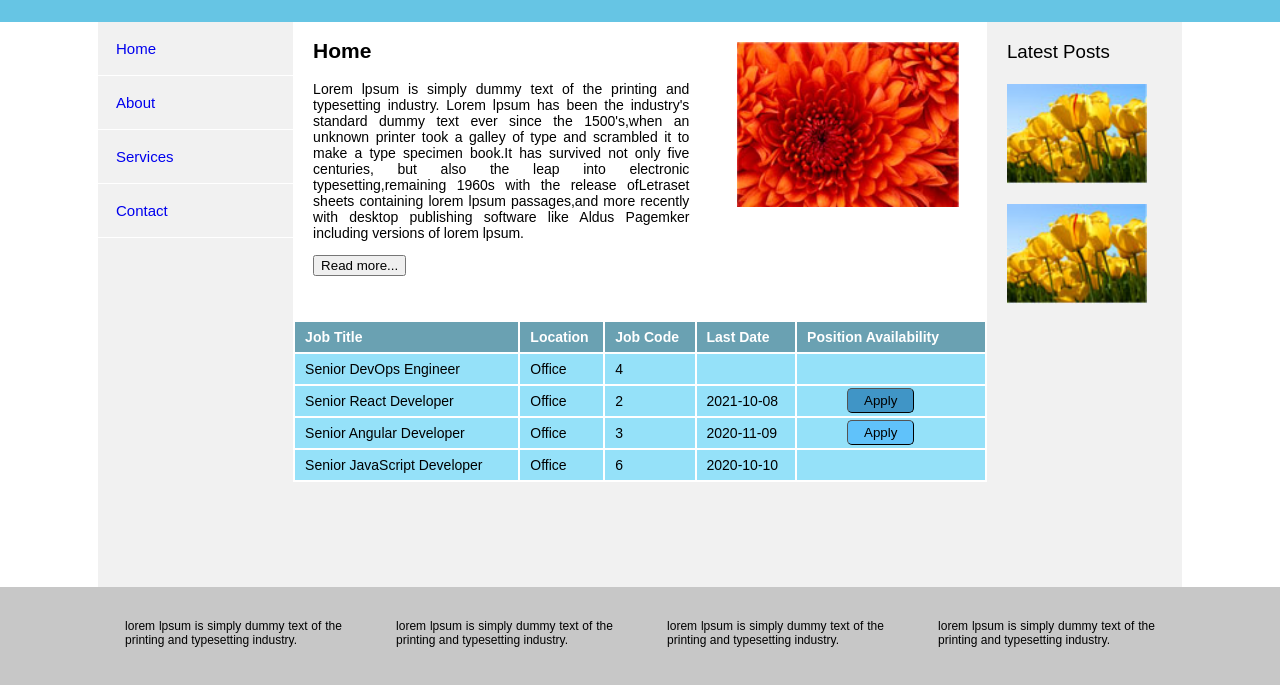
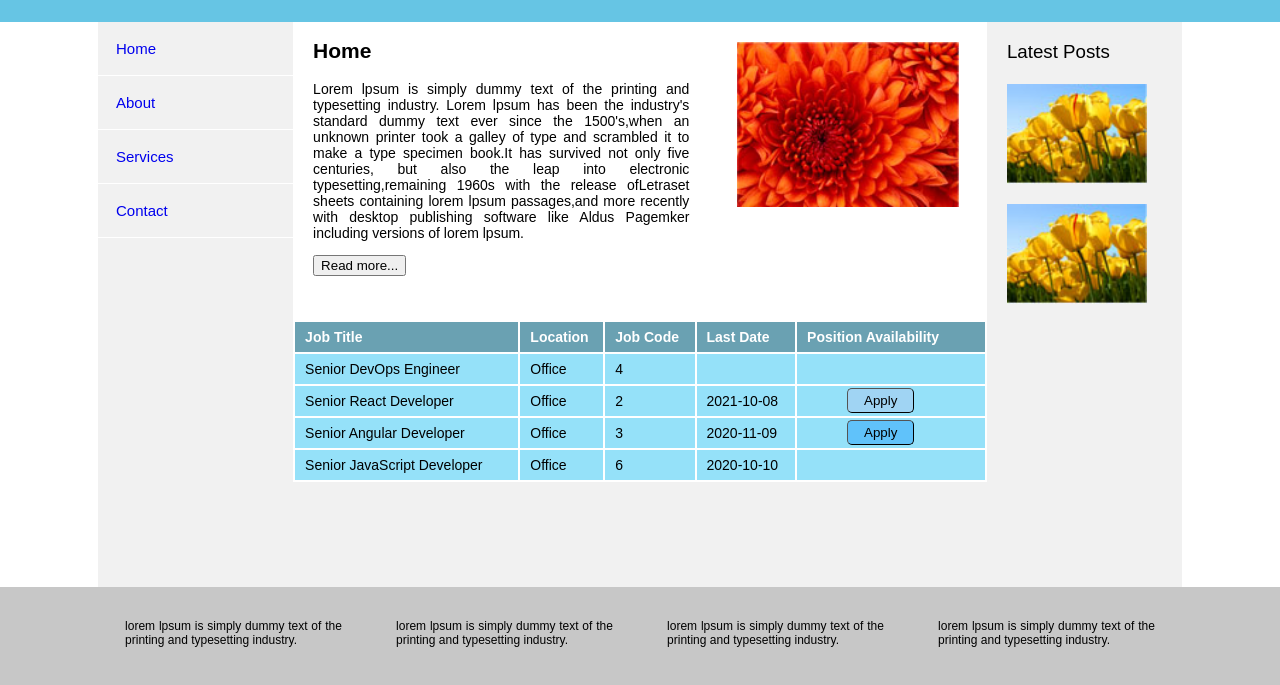
Before and after one commit to ssidharth001/JSWebsite, a plain HTML site: page home.html in a window 1280 px wide. In both pictures the pointer is over the button 880 px from the left and 513 px from the top of the page. Shown: the part 113-798 px from the top of the page. Drawn offline with Linux system fonts and the light colour scheme.

Commit message:
Improving UI

```diff
--- a/css/style.css
+++ b/css/style.css
@@ -176,7 +176,7 @@ td button, #logout-button {
   background-color: #60c2fa;
 }
 td button:hover, #logout-button {
-  background-color: #4095c6;
+  background-color: #a0d4f3;
 }
 
 .middle-sec .table-data {
--- a/js/table.js
+++ b/js/table.js
@@ -34,6 +34,7 @@ xhttp.onreadystatechange = function () {
     });
   }
 };
+
 xhttp.open("GET", "json/tableData.json", true);
 xhttp.send();
 
```
Also changed, not shown: register.html (+1 -1 lines), 1 other file.
